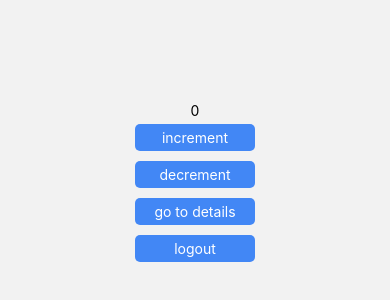
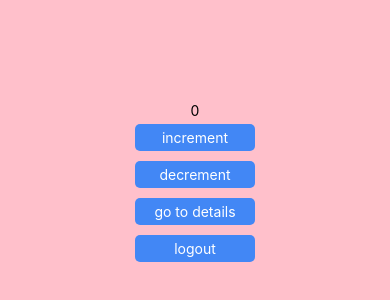
Before and after one commit to ascaryaaa/react-native-redux, a React Native app: screen /Home in a window 390 px wide. Shown: the part 238-538 px from the top of the page. Built offline with nearby package versions, Linux system fonts and the light colour scheme.

Commit message:
implemented globalStyle

```diff
--- a/reducers/index.js
+++ b/reducers/index.js
@@ -1,8 +1,10 @@
 import { configureStore } from "@reduxjs/toolkit";
 import counterReducer from './counter'
+import styleReducer from "./style";
 
 export default configureStore({
     reducer: {
-        counter: counterReducer
+        counter: counterReducer,
+        style: styleReducer,
     }
 })
--- /dev/null
+++ b/reducers/style.js
@@ -0,0 +1,21 @@
+import { createSlice } from "@reduxjs/toolkit";
+import { StyleSheet } from "react-native"
+
+const styleSlice = createSlice ({
+    name: 'global-style',
+    initialState: {
+        globalStyle: StyleSheet.create({
+          container: {
+            flex: 1,
+            backgroundColor: 'pink',
+            justifyContent: 'center',
+            alignItems: 'center'
+          }
+        })
+    },
+    reducers: {}
+})
+
+const styleReducer = styleSlice.reducer
+
+export default styleReducer
--- a/screens/Details.jsx
+++ b/screens/Details.jsx
@@ -1,9 +1,10 @@
 import { View, StyleSheet, Text } from "react-native"
-import { useDispatch, useSelector } from "react-redux"
+import { useSelector } from "react-redux"
 
 
 const detail = () => {
     const count = useSelector((state) => state.counter.count)
+
     return (
         <View style={styles.container}>
             <Text>{count}</Text>
@@ -17,6 +18,5 @@ const styles = StyleSheet.create({
     container: {
         flex: 1,
         alignItems: 'center',
-        justifyContent: 'center'
     }
 })
--- a/screens/Home.jsx
+++ b/screens/Home.jsx
@@ -27,10 +27,11 @@ const Home = ({navigation}) => {
         .then(() => navigation.navigate('Login'))
     }
     const count = useSelector((state) => state.counter.count)
+    const globalStyle = useSelector((state) => state.style.globalStyle)
     const dispatch = useDispatch()
 
     return (
-        <View style={styles.container}>
+        <View style={globalStyle.container}>
             {/* <ScrollView>
                 <View style={styles.listContainer}>
                 {animes?.map(anime => (
```
